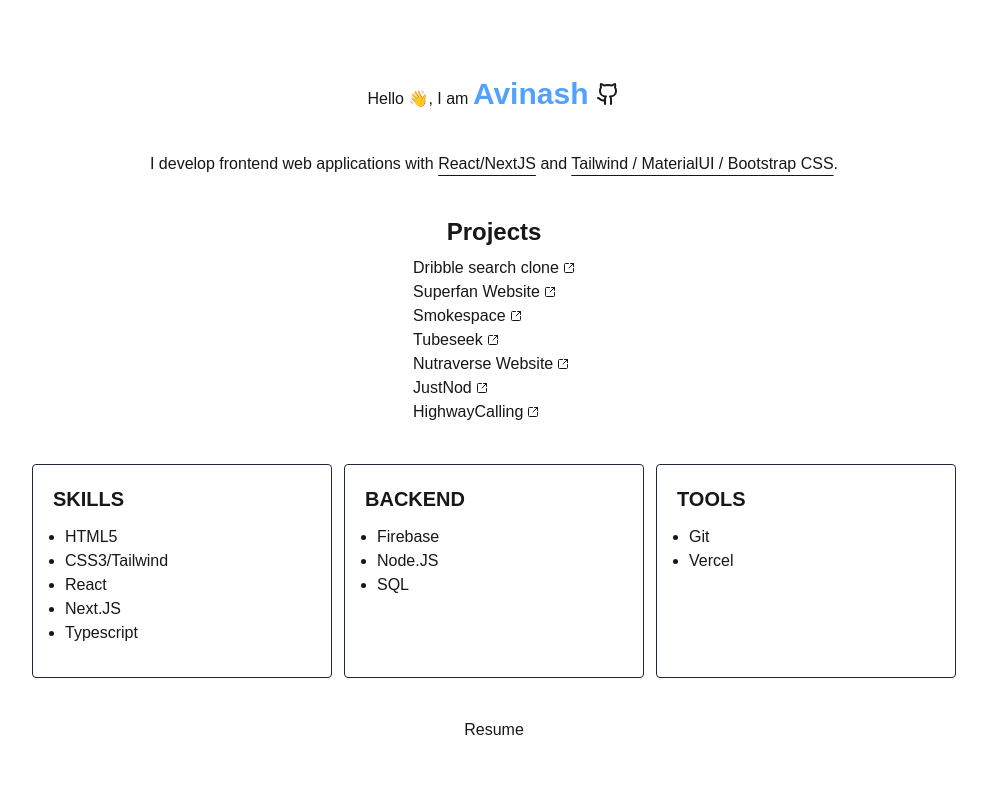
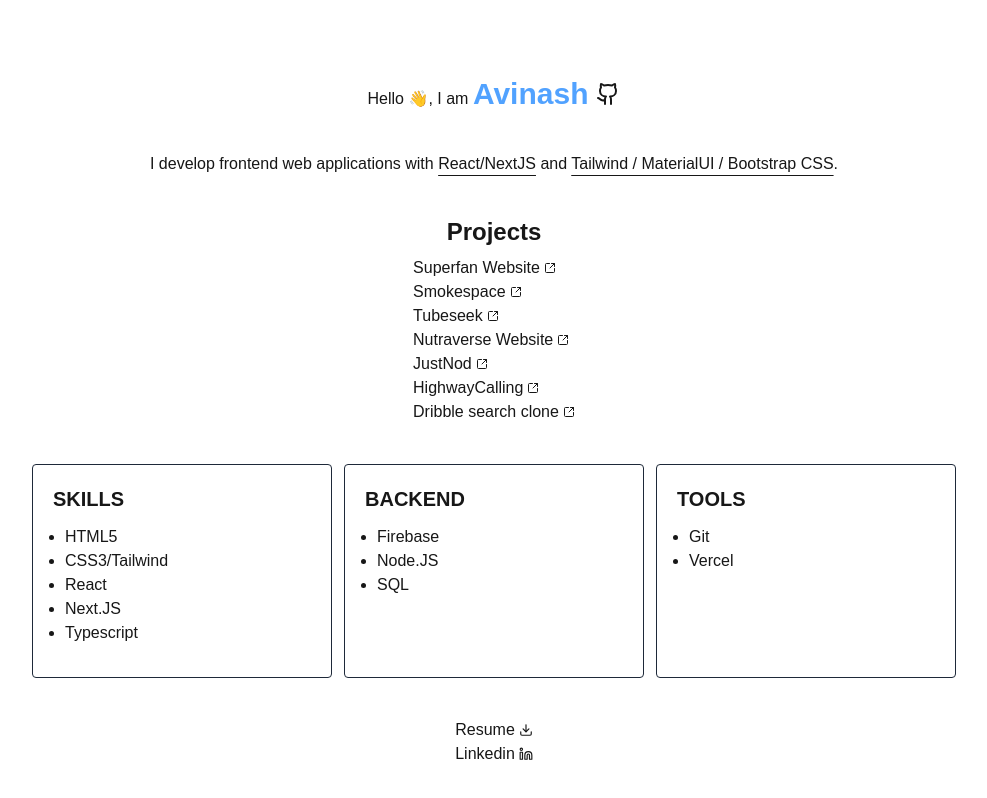
Before and after one commit to avithe1/portfolio, a Next.js app: page / in a window 1280 px wide. Shown: the whole page, without its empty margins (146-1133 px from the left). Built offline with nearby package versions, Linux system fonts and the light colour scheme.

Commit message:
linked ignored

```diff
--- a/app/data.ts
+++ b/app/data.ts
@@ -1,10 +1,5 @@
 export const websiteData = {
   projects: [
-    {
-      id: 1,
-      title: "Dribble search clone",
-      link: "https://dribble-search.vercel.app/",
-    },
     {
       id: 2,
       title: "Superfan Website",
@@ -35,6 +30,11 @@
       title: "HighwayCalling",
       link: "https://highwaycalling.com/",
     },
+    {
+      id: 1,
+      title: "Dribble search clone",
+      link: "https://dribble-search.vercel.app/",
+    },
   ],
   myexpertise: {
     skills: ["HTML5", "CSS3/Tailwind", "React", "Next.JS", "Typescript"],
--- a/app/page.tsx
+++ b/app/page.tsx
@@ -1,4 +1,9 @@
-import { Github, SquareArrowOutUpRight } from "lucide-react";
+import {
+  Download,
+  Github,
+  Linkedin,
+  SquareArrowOutUpRight,
+} from "lucide-react";
 import { websiteData } from "./data";
 
 export default function Home() {
@@ -71,7 +76,37 @@
         })}
       </div>
 
-      <div className="w-full text-center"><a target="_blank" href="https://docs.google.com/document/d/10Qj-yX2ILS4x7s_v3GYov2pTdWt1tra8nXNbk2f6DzA/edit?usp=sharing">Resume</a></div>
+      <div className="w-full  flex gap-1 items-center justify-center">
+        <div>
+          <a
+            target="_blank"
+            href="https://docs.google.com/document/d/10Qj-yX2ILS4x7s_v3GYov2pTdWt1tra8nXNbk2f6DzA/edit?usp=sharing"
+          >
+            Resume
+          </a>
+        </div>
+        <div>
+          <a
+            target="_blank"
+            href="https://docs.google.com/document/d/10Qj-yX2ILS4x7s_v3GYov2pTdWt1tra8nXNbk2f6DzA/edit?usp=sharing"
+          >
+            <Download size={14} />
+          </a>
+        </div>
+      </div>
+
+      <div className="w-full flex gap-1 items-center justify-center -mt-10">
+        <div>
+          <a target="_blank" href="https://www.linkedin.com/in/avinashrathod/">
+            Linkedin
+          </a>
+        </div>
+        <div>
+          <a target="_blank" href="https://www.linkedin.com/in/avinashrathod/">
+            <Linkedin size={14} />
+          </a>
+        </div>
+      </div>
     </div>
   );
 }
```
